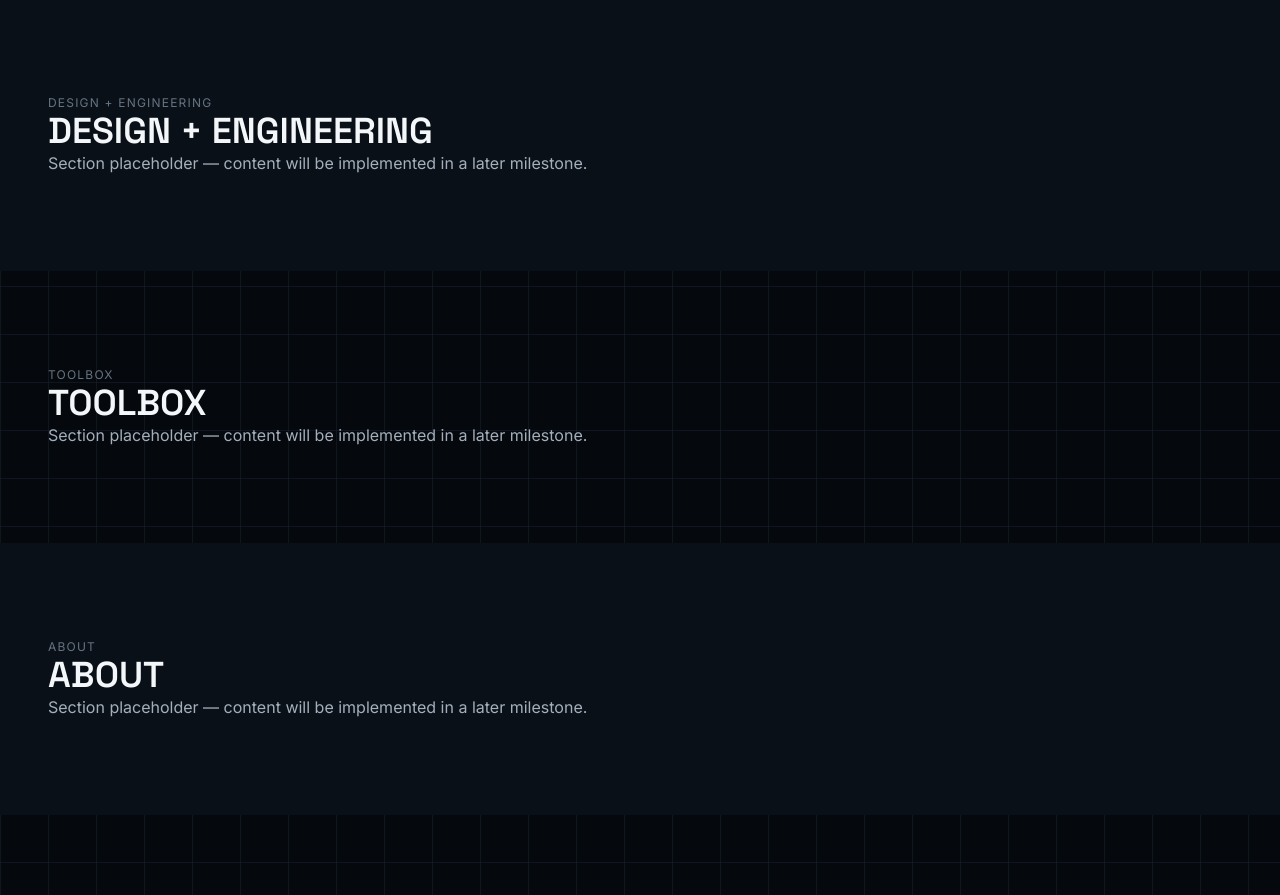
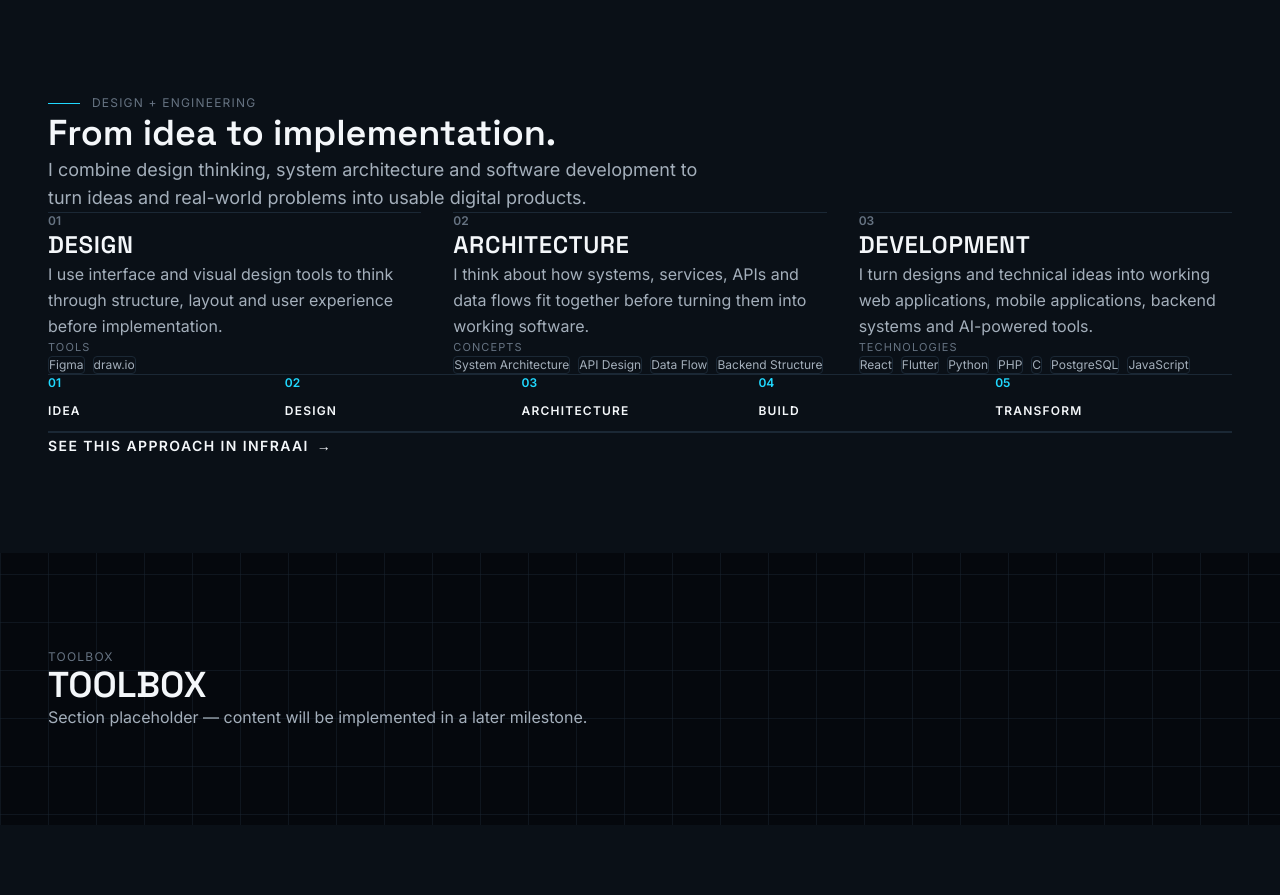
Before and after one commit to Ahmedsalim90/the_alchemist, a React (Vite) app: page / in a window 1280 px wide. Shown: the part 2210-3105 px from the top of the page. Built offline with nearby package versions, Linux system fonts and the light colour scheme.

Commit message:
another section completed

```diff
--- /dev/null
+++ b/src/components/design-engineering/CapabilityBlock.jsx
@@ -0,0 +1,36 @@
+import Reveal from '../ui/Reveal'
+
+function CapabilityBlock({ capability, delay = 0 }) {
+  return (
+    <Reveal delay={delay}>
+      <div className="border-t border-border pt-6">
+        <p className="text-xs font-semibold text-foreground-muted">
+          {capability.number}
+        </p>
+        <h3 className="mt-3 font-display text-xl font-bold uppercase tracking-wide text-foreground sm:text-2xl">
+          {capability.title}
+        </h3>
+        <p className="mt-4 text-sm leading-relaxed text-foreground-secondary sm:text-base">
+          {capability.description}
+        </p>
+        <div className="mt-6">
+          <p className="text-[11px] uppercase tracking-widest text-foreground-muted">
+            {capability.itemsLabel}
+          </p>
+          <ul className="mt-2 flex flex-wrap gap-2">
+            {capability.items.map((item) => (
+              <li
+                key={item}
+                className="rounded border border-border px-2.5 py-1 text-xs text-foreground-secondary"
+              >
+                {item}
+              </li>
+            ))}
+          </ul>
+        </div>
+      </div>
+    </Reveal>
+  )
+}
+
+export default CapabilityBlock
--- /dev/null
+++ b/src/components/design-engineering/ProcessLine.jsx
@@ -0,0 +1,29 @@
+import Reveal from '../ui/Reveal'
+
+function ProcessLine({ steps }) {
+  return (
+    <Reveal>
+      <div className="flex flex-col gap-6 sm:flex-row sm:items-start sm:gap-0">
+        {steps.map((step, index) => (
+          <div key={step} className="flex flex-1 items-center gap-4 sm:flex-col sm:items-start sm:gap-3">
+            <div className="flex items-center gap-3 sm:w-full">
+              <span className="text-xs font-semibold text-accent">
+                {String(index + 1).padStart(2, '0')}
+              </span>
+              <span className="h-px flex-1 bg-border sm:hidden" aria-hidden="true" />
+            </div>
+            <p className="text-xs font-semibold uppercase tracking-widest text-foreground">
+              {step}
+            </p>
+            <span
+              className="hidden h-px w-full bg-border sm:block"
+              aria-hidden="true"
+            />
+          </div>
+        ))}
+      </div>
+    </Reveal>
+  )
+}
+
+export default ProcessLine
--- /dev/null
+++ b/src/data/capabilities.js
@@ -0,0 +1,28 @@
+export const capabilities = [
+  {
+    number: '01',
+    title: 'Design',
+    description:
+      'I use interface and visual design tools to think through structure, layout and user experience before implementation.',
+    itemsLabel: 'Tools',
+    items: ['Figma', 'draw.io'],
+  },
+  {
+    number: '02',
+    title: 'Architecture',
+    description:
+      'I think about how systems, services, APIs and data flows fit together before turning them into working software.',
+    itemsLabel: 'Concepts',
+    items: ['System Architecture', 'API Design', 'Data Flow', 'Backend Structure'],
+  },
+  {
+    number: '03',
+    title: 'Development',
+    description:
+      'I turn designs and technical ideas into working web applications, mobile applications, backend systems and AI-powered tools.',
+    itemsLabel: 'Technologies',
+    items: ['React', 'Flutter', 'Python', 'PHP', 'C', 'PostgreSQL', 'JavaScript'],
+  },
+]
+
+export const processSteps = ['Idea', 'Design', 'Architecture', 'Build', 'Transform']
--- a/src/sections/DesignEngineering.jsx
+++ b/src/sections/DesignEngineering.jsx
@@ -1,10 +1,53 @@
+import { Link } from 'react-router-dom'
 import Section from '../components/layout/Section'
-import PlaceholderContent from '../components/layout/PlaceholderContent'
+import Reveal from '../components/ui/Reveal'
+import CapabilityBlock from '../components/design-engineering/CapabilityBlock'
+import ProcessLine from '../components/design-engineering/ProcessLine'
+import { capabilities, processSteps } from '../data/capabilities'
 
 function DesignEngineering() {
   return (
-    <Section id="design" surface="surface">
-      <PlaceholderContent label="Design + Engineering" title="DESIGN + ENGINEERING" />
+    <Section id="design-engineering" surface="surface">
+      <Reveal direction="down" className="max-w-2xl">
+        <p className="flex items-center gap-3 text-xs uppercase tracking-widest text-foreground-muted">
+          <span className="h-px w-8 bg-accent" aria-hidden="true" />
+          Design + Engineering
+        </p>
+        <h2 className="mt-4 font-display text-3xl font-bold leading-tight text-foreground sm:text-4xl">
+          From idea to implementation.
+        </h2>
+        <p className="mt-4 text-base text-foreground-secondary sm:text-lg">
+          I combine design thinking, system architecture and software
+          development to turn ideas and real-world problems into usable
+          digital products.
+        </p>
+      </Reveal>
+
+      <div className="mt-12 grid gap-10 md:grid-cols-3 md:gap-8 lg:mt-16">
+        {capabilities.map((capability, index) => (
+          <CapabilityBlock
+            key={capability.title}
+            capability={capability}
+            delay={index * 80}
+          />
+        ))}
+      </div>
+
+      <div className="mt-16 border-t border-border pt-12 lg:mt-20">
+        <ProcessLine steps={processSteps} />
+      </div>
+
+      <Reveal className="mt-12 border-t border-border pt-8">
+        <Link
+          to="/work/infraai"
+          className="group inline-flex items-center gap-2 text-sm font-semibold uppercase tracking-widest text-foreground transition-colors hover:text-accent"
+        >
+          See this approach in InfraAI
+          <span className="inline-block transition-transform duration-200 group-hover:translate-x-1">
+            →
+          </span>
+        </Link>
+      </Reveal>
     </Section>
   )
 }
```
